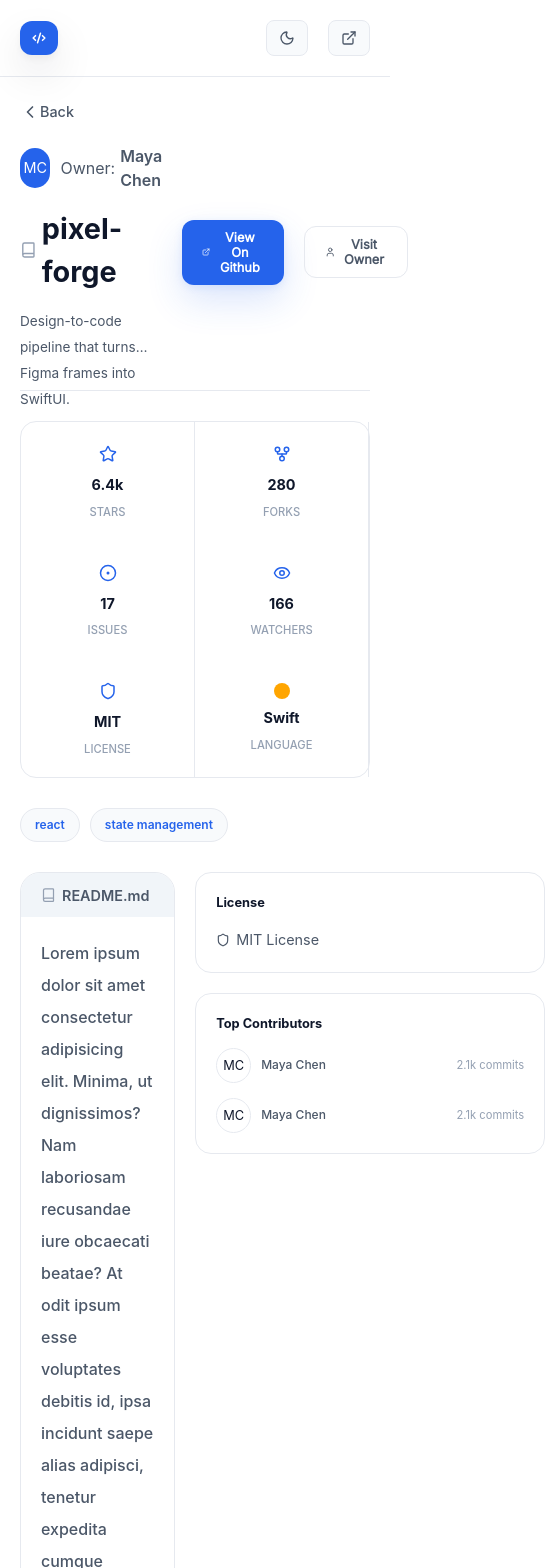
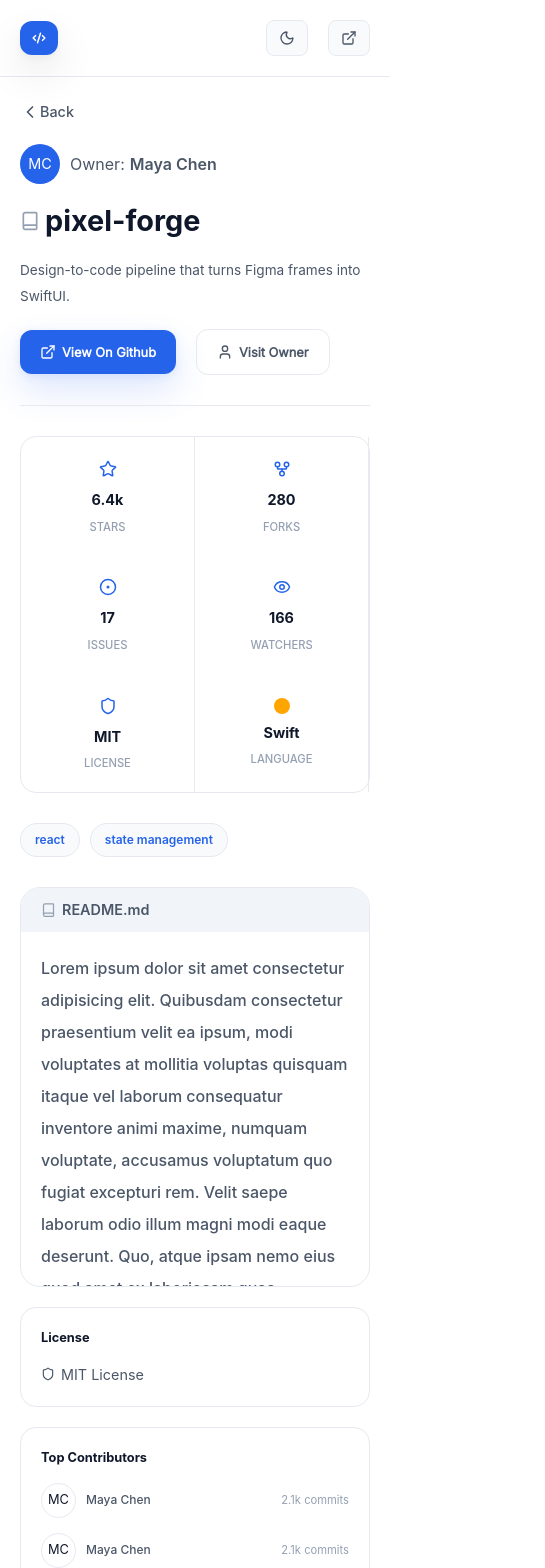
Before and after one commit to Dannyk24/dev-lens, a React (Vite) app: page /repository/1 in a window 390 px wide. Shown: the top 1568 px of the page, 545 px wide, since content can reach past the window. Built offline with nearby package versions, Linux system fonts and the light colour scheme.

Commit message:
make repo details page responsive

```diff
--- a/src/pages/RepoDetailsPage.css
+++ b/src/pages/RepoDetailsPage.css
@@ -73,6 +73,7 @@
     display: flex;
     align-items: center;
     gap: 20px;
+    flex-wrap: wrap;
 }
 
 .repo-overview {
@@ -152,6 +153,7 @@
     border-radius: 20px;
     overflow: hidden;
     height: 100%;
+    max-height: 400px;
 }
 
 .readme-header-container {
@@ -178,7 +180,7 @@
     font-weight: 500;
     color: var(--text-2);
     overflow-y: scroll;
-    height: 95%;
+    height: 90%;
 }
 
 .repo-readme::-webkit-scrollbar {
@@ -276,3 +278,15 @@
 .related-repos-grid {
     margin-top: 20px;
 }
+
+@media(max-width:768px) {
+    .repo-details-top {
+        flex-direction: column;
+        align-items: start;
+        gap: 20px;
+    }
+
+    #repo-information-main-container {
+        grid-template-columns: 1fr;
+    }
+}
--- a/src/pages/RepoDetailsPage.jsx
+++ b/src/pages/RepoDetailsPage.jsx
@@ -96,11 +96,62 @@ function RepoDetailsPage() {
                 <span>README.md</span>
               </div>
               <div className="repo-readme">
-                Lorem ipsum dolor sit amet consectetur adipisicing elit. Minima,
-                ut dignissimos? Nam laboriosam recusandae iure obcaecati beatae?
-                At odit ipsum esse voluptates debitis id, ipsa incidunt saepe
-                alias adipisci, tenetur expedita cumque inventore pariatur quasi
-                deserunt! Quam exercitationem velit odit.
+                Lorem ipsum dolor sit amet consectetur adipisicing elit.
+                Quibusdam consectetur praesentium velit ea ipsum, modi
+                voluptates at mollitia voluptas quisquam itaque vel laborum
+                consequatur inventore animi maxime, numquam voluptate, accusamus
+                voluptatum quo fugiat excepturi rem. Velit saepe laborum odio
+                illum magni modi eaque deserunt. Quo, atque ipsam nemo eius quod
+                amet ex laboriosam quas voluptates molestias ab rem similique
+                expedita laborum necessitatibus at aliquid, architecto vel
+                voluptatem cumque quisquam hic vero alias reiciendis!
+                Perferendis fuga dicta error assumenda quis quos amet ab quia
+                nesciunt doloribus laborum quas nemo cupiditate adipisci facere
+                voluptatem, mollitia nisi doloremque ad quidem a. Voluptates
+                eius ipsam voluptatum itaque quidem optio, necessitatibus
+                nesciunt neque dolores mollitia, cum delectus ab minima iure,
+                quam cumque expedita voluptas tempore? Expedita obcaecati
+                doloribus quas velit, illum autem omnis ducimus vitae quam aut
+                numquam at hic quidem neque. Ullam ab voluptatem, consectetur
+                minus accusantium aspernatur, earum quia voluptatibus cum ipsum
+                voluptates officiis. Dolore eveniet vel quia quas mollitia sit
+                aliquam ullam autem voluptatem impedit repudiandae laudantium
+                libero nisi ea maiores, optio eaque qui in voluptatum eius illo
+                minima. Repudiandae animi facere corrupti culpa, libero
+                doloremque. Sapiente, dolor ipsam, eos ipsa esse quis totam a
+                facilis nesciunt repudiandae itaque aliquid nam harum veritatis
+                architecto. Consequatur ab quis accusantium voluptatem error
+                dolore earum omnis, veniam quo corporis ipsam fugiat totam
+                inventore commodi! Ipsum autem nisi dolores quia obcaecati
+                placeat asperiores hic ratione voluptatum! Quidem autem, maxime
+                aut iure sunt iusto repellat. Dolorum dicta, adipisci unde
+                sapiente veniam ex tenetur eum consectetur. Ipsam quidem earum
+                quibusdam id corrupti soluta atque, sed, eligendi molestias nam
+                iste assumenda eius inventore. Eligendi aliquid enim dolorum
+                libero quaerat expedita, necessitatibus consectetur assumenda
+                blanditiis ad exercitationem voluptas, praesentium illum, id
+                quae mollitia omnis. Ipsum repellendus perferendis quae vitae
+                eaque doloremque odit, in illo at expedita. Dicta incidunt
+                officia, consequatur nobis deserunt blanditiis facilis, quam,
+                praesentium repellat aspernatur reprehenderit ratione
+                repudiandae illo id aut a. Maxime, vero. Tempore ab pariatur
+                ratione neque nisi cupiditate impedit similique repellendus
+                repudiandae culpa deleniti itaque reprehenderit nam maxime
+                blanditiis veniam, facilis sunt ipsam minus modi tempora
+                expedita facere. Officiis quo, neque harum eaque est, placeat
+                quidem id alias possimus quia, quisquam cumque amet inventore
+                distinctio minus deleniti voluptates corrupti facere similique
+                quis recusandae sed totam quod? Esse, ipsam ad quis veritatis
+                maxime laboriosam. Autem pariatur dolorem, magnam, repellendus
+                distinctio corporis eligendi esse maxime tenetur fugiat ipsum,
+                cum temporibus nihil alias! Nisi tempore ea explicabo fugit
+                reiciendis at a corporis? Accusantium maxime deserunt aperiam
+                nisi, numquam delectus optio necessitatibus unde corporis
+                dolorum dolores debitis iure voluptatem expedita saepe. Modi
+                asperiores veritatis sunt suscipit cumque nisi ratione tenetur
+                dignissimos provident debitis. Quam temporibus veritatis iste
+                similique optio! Ipsa rem temporibus ipsam inventore labore
+                sequi. Ut, saepe?
               </div>
             </div>
           </div>
```
